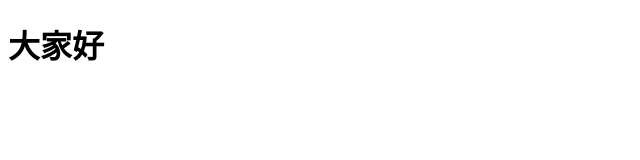
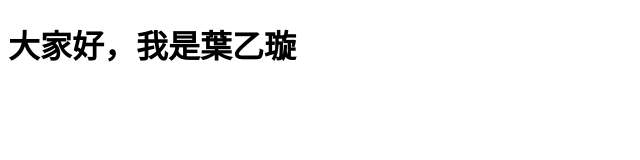
Before and after one commit to AmyYehOit/AmyYehOit, a plain HTML site: page index.html in a window 1280 px wide. Shown: the whole page, without its empty margins (0-640 px from the left). Drawn offline with Linux system fonts and the light colour scheme.

Commit message:
Second commit

```diff
--- a/index.html
+++ b/index.html
@@ -7,6 +7,6 @@
     <title>110111201葉乙璇</title>
 </head>
 <body>
-    <h1>大家好</h1>
+    <h1>大家好，我是葉乙璇</h1>
 </body>
 </html>
```
